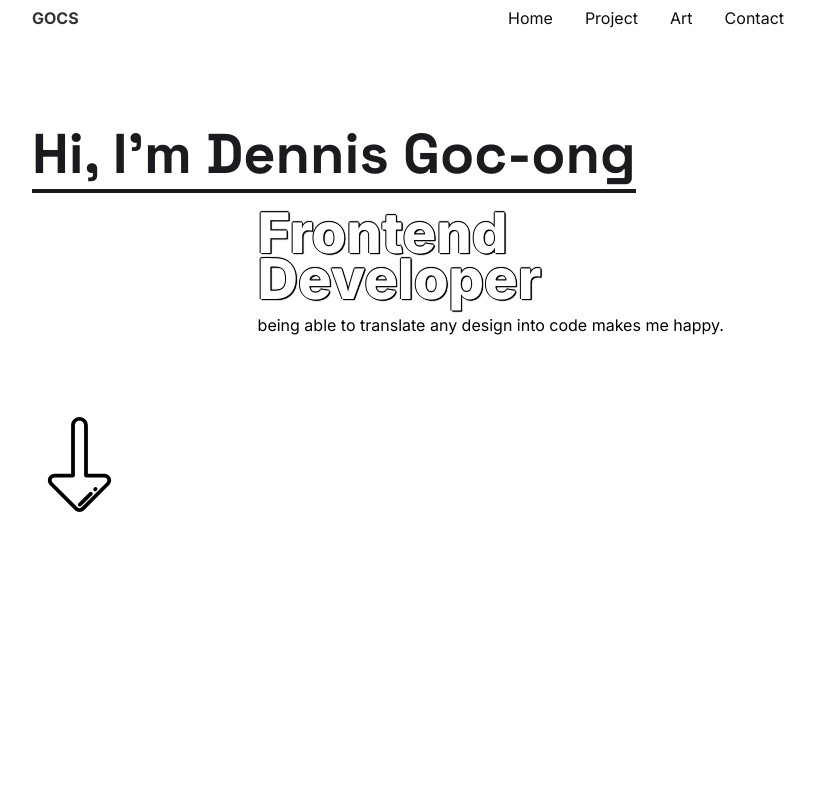
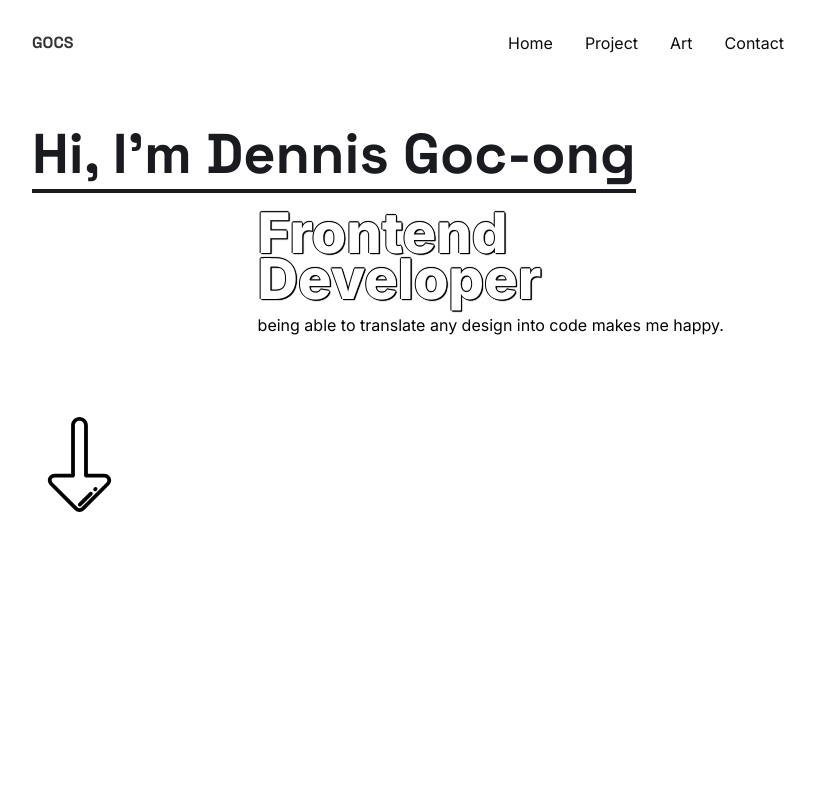
Before and after one commit to m-dennisgocong/gocs, a React (Vite) app: page / in a window 1280 px wide. Shown: the top 800 px of the page, without its empty margins (232-1047 px from the left). Built offline with nearby package versions, Linux system fonts and the light colour scheme.

Commit message:
update: change font-family

```diff
--- a/src/styles/Navigation.scss
+++ b/src/styles/Navigation.scss
@@ -24,6 +24,7 @@ header{
         text-transform: uppercase;
         font-weight: 700;
         color: #333333;
+        font-family: 'Space Grotesk', sans-serif;
         // color: white;
         // text-shadow: 1px 1px 1px #000, 0 -1px 1px #000, 1px 1px 1px #000,
         // -1px 0 0 #000, 1px 1px 0 #000, 1px 0 0 #000, 0 -1px 0 #000;
@@ -63,6 +64,7 @@ header{
             li{
                 font-size: 1.5rem;
                 color: #0c0c0c;
+
             }
 
         }
@@ -116,7 +118,7 @@ header{
 
 @media (min-width: 992px) {
     header{
-      padding: 0.5em 0;
+      padding: 2em 0 1em;
       margin: 0 $margin-container * 2;
     }
 
@@ -124,7 +126,6 @@ header{
 
 @media (min-width: 1279px) {
     header{
-      padding: 0.5em 0;
       margin: 0 $margin-container * 3.3;
     }
 
```
